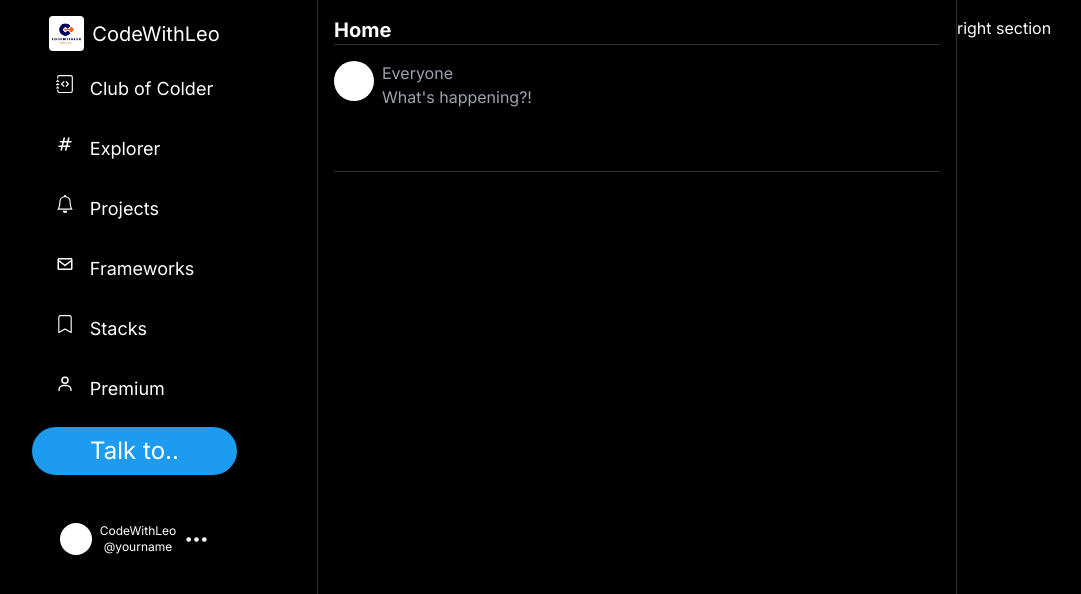
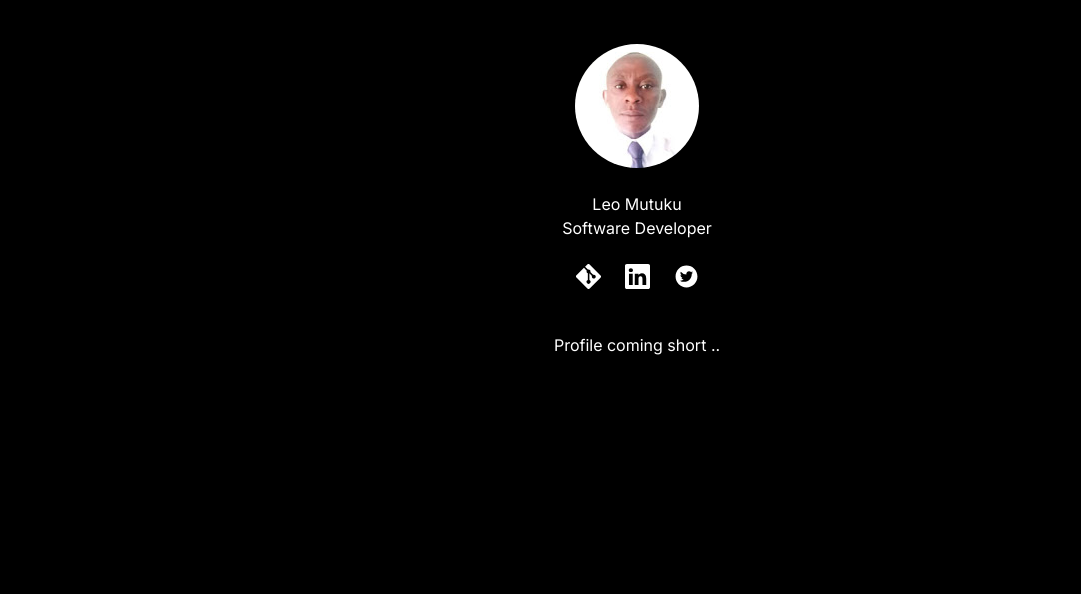
Before and after one commit to leo-mutuku/twitter-clone, a Next.js app: page / in a window 1280 px wide. Shown: the top 594 px of the page, without its empty margins (3-1084 px from the left). Built offline with nearby package versions, Linux system fonts and the light colour scheme.

Commit message:
Changed project to profile

```diff
--- a/app/components/Sidebar.tsx
+++ /dev/null
@@ -1,91 +0,0 @@
-import Image from 'next/image'
-import Link from 'next/link'
-import {BiCodeCurly, BiUser,BiEnvelope} from 'react-icons/bi'
-import CodeWithLeo from "../../public/images/codewithleo.png"
-
-import {BsJournalCode, BsBell,BsBookmark, BsThreeDots} from 'react-icons/bs'
-import { HiOutlineHashtag} from 'react-icons/hi'
-import {RiKakaoTalkLine} from 'react-icons/ri'
-
-const NAVIGATION_ITEMS = [
-  // {
-  //   title:"Twitter",
-  //   icon:BsTwitter
-  // },
-  {
-    title:"Club of Colder",
-    icon:BsJournalCode
-  },
-  {
-    title:"Explorer",
-    icon:HiOutlineHashtag
-  },
-  {
-    title:"Projects",
-    icon:BsBell
-  },
-  {
-    title:"Frameworks",
-    icon:BiEnvelope
-  },
-  {
-    title:"Stacks",
-    icon:BsBookmark
-  },
-  {
-    title:"Premium",
-    icon:BiUser
-  },
-]
-
-
-const Sidebar = () => {
-  return (
-    <section className='fixed w-[275px] items-center h-full  flex flex-col '>
-    <div className='items-start   space-y-4 my-4'>
-      <div className='rounded flex flex-row text-xl items-center justify-center space-x-2'>
-        <div><Image src={CodeWithLeo} alt='CodeWithLeo' className='w-[35px] rounded'/>
-        </div>
-        <div>
-          CodeWithLeo
-        </div></div>
-      {NAVIGATION_ITEMS.map((item)=>{
-        return(
-          <Link className="hover:bg-white/10 duration-200 transation flex text-lg w-fit rounded-3xl space-x-4 px-6 py-2" href={`/${item.title.toLocaleLowerCase}`} key={item.title}>
-
-            <item.icon/>
-            {item.title!=="Twitter" && <div>{item.title}</div>}
-
-          </Link>
-        )
-      })}
-      <button className='w-full
-      rounded-3xl bg-primary
-      px-4 py-2 text-2xl
-      text-center hover:bg-opacity-70 transition
-      duration-200'>
-        <div>Talk to..</div>
-      </button>
-      </div>
-      <div className='flex flex-col-reverse'>
-      <button className='
-      rounded-full m-4 bg-transparent
-      flex items-center space-x-2
-      p-4 text-lg text-center hover:bg-opacity-70
-      transition duration-200'>
-        <div className='
-        rounded-full bg-slate-400 w-8 h-8 bg-white'>
-
-        </div>
-        <div className='text-xs'>
-          <div>CodeWithLeo</div>
-          <div>@yourname</div>
-        </div>
-        <div><BsThreeDots size={25}/></div>
-      </button>
-      </div>
-    </section>
-  )
-}
-
-export default Sidebar
--- /dev/null
+++ b/app/components/TopSection/TopSection.tsx
@@ -0,0 +1,27 @@
+import Image from 'next/image'
+import React from 'react'
+import profile from '../../profile.jpg'
+import {BsGit, BsLinkedin} from 'react-icons/bs'
+import {AiFillTwitterCircle} from 'react-icons/ai'
+
+const profile_icons_size = 25;
+const TopSection = () => {
+  return (
+    <div className='flex flex-col items-center justify-center'>
+        <div className='border-solid radius  py-3'>
+            <Image className=" border-r-black rounded-full " src={profile} alt='profile_picture' />
+        </div>
+        <div className='flex flex-col items-center justify-center py-3'>
+            <div className='font-family ui-serif Georgia Cambria '>Leo Mutuku</div>
+            <div className='font-sm'>Software Developer</div>
+        </div>
+        <div className='flex flex-row items-center justify-center gap-6 py-3'>
+            <div><BsGit size={profile_icons_size}/></div>
+            <div><BsLinkedin size={profile_icons_size}/></div>
+            <div><AiFillTwitterCircle size={profile_icons_size} /></div>
+        </div>
+    </div>
+  )
+}
+
+export default TopSection
--- a/app/page.tsx
+++ b/app/page.tsx
@@ -1,11 +1,25 @@
-import Sidebar from "./components/Sidebar";
+
 import CodeWithLeo from "../public/images/codewithleo.png"
+import TopSection from "./components/TopSection/TopSection";
 
 export default function Home() {
   return (
-    <main className="w-full h-full flex relative bg-black">
-      <div className="max-w-screen-xl w-full h-full relative flex flex-row items-start text-white">
-        <div className="w-1/4">
+    <main className="w-full text-white bg-black">
+
+       {/* top section */}
+
+       <div className="mt-8">
+            <TopSection />
+       </div>
+       <div className="items-center justify-center  flex flex-row ">
+          <div className="py-8">Profile coming short .. </div>
+       </div>
+       <div></div>
+       <div> </div>
+
+
+
+        {/* <div className="w-1/4">
           <Sidebar />
         </div>
         <div
@@ -31,8 +45,7 @@
             </div>
           </div>
         </div>
-        <div className="1/4 flex flex-row py-4">right section</div>
-      </div>
+      <div className="1/4 flex flex-row py-4">right section</div> */}
     </main>
   );
 }
```
Also changed, not shown: app/profile.jpg (added).
